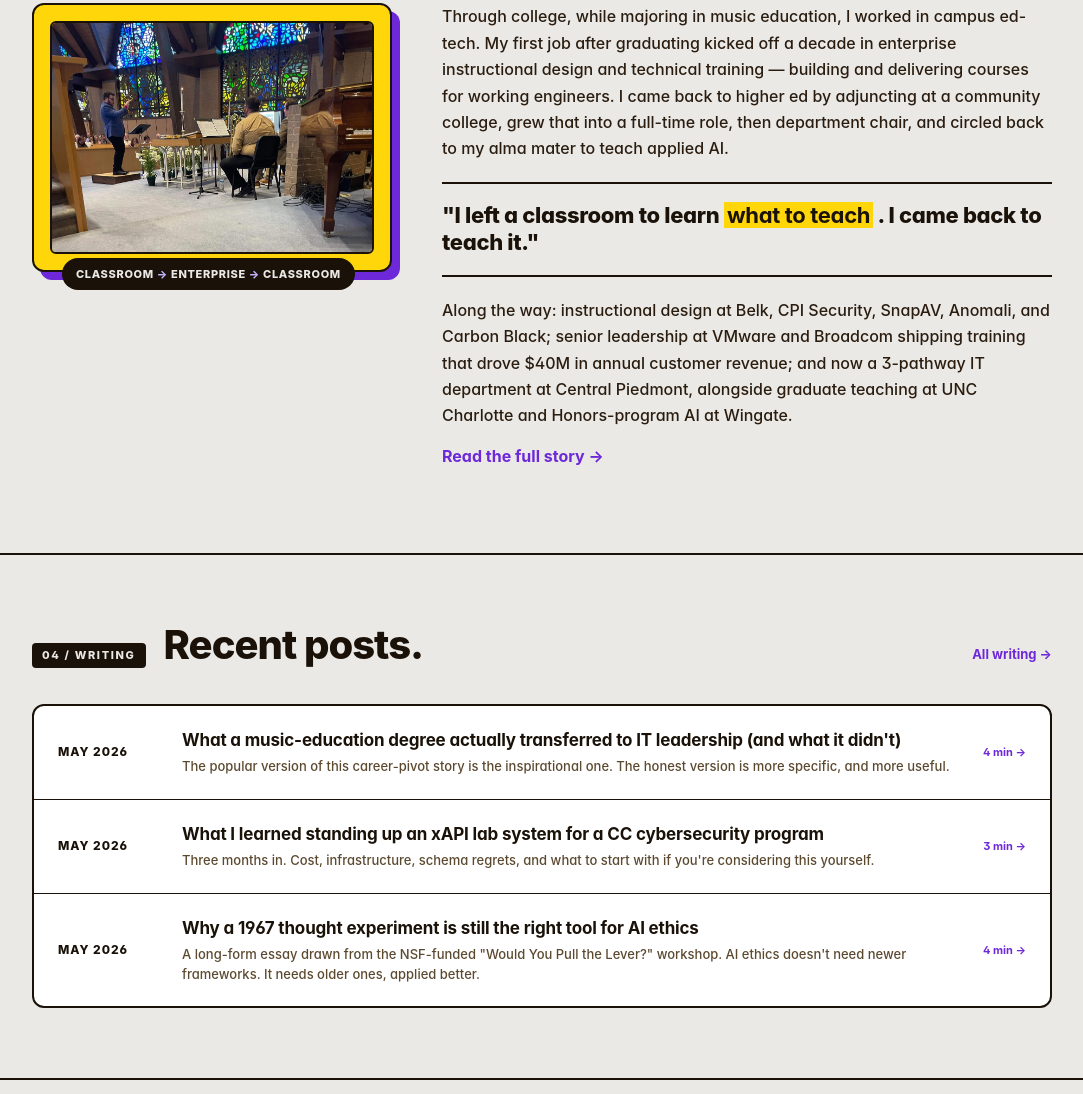
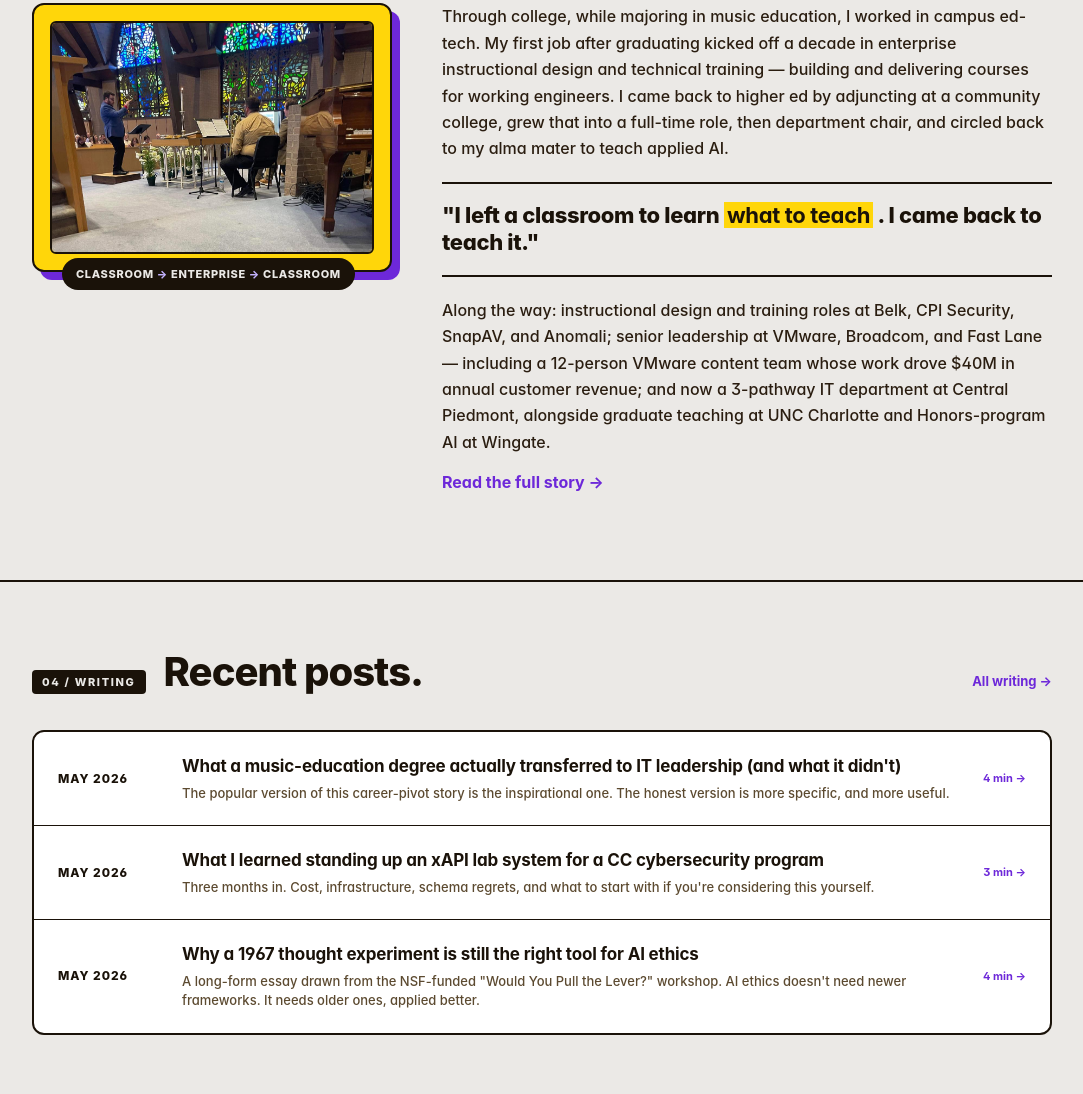
Before and after one commit to frazier-at-cpcc/vfrazier-app, an Astro site: page / in a window 1280 px wide. Shown: the part 2563-3657 px from the top of the page, without its empty margins (98-1181 px from the left). Built offline with nearby package versions, Linux system fonts and the light colour scheme; Astro itself is replaced by a stand-in of ours.

Commit message:
fix(content): homepage P3 — drop Carbon Black (VMware product), add Fast Lane
Carbon Black was a VMware product line where Frazier taught, not a separate
employer; redundant with the next clause. Fast Lane was missing from the
senior-leadership group.

```diff
--- a/src/components/AboutBlock.astro
+++ b/src/components/AboutBlock.astro
@@ -19,7 +19,7 @@ import teachingMusic from '../assets/teaching-music.jpg';
         <div class="pullquote">
           "I left a classroom to learn <HighlightPhrase text="what to teach" phrase="what to teach" />. I came back to teach it."
         </div>
-        <p>Along the way: instructional design at Belk, CPI Security, SnapAV, Anomali, and Carbon Black; senior leadership at VMware and Broadcom shipping training that drove $40M in annual customer revenue; and now a 3-pathway IT department at Central Piedmont, alongside graduate teaching at UNC Charlotte and Honors-program AI at Wingate.</p>
+        <p>Along the way: instructional design and training roles at Belk, CPI Security, SnapAV, and Anomali; senior leadership at VMware, Broadcom, and Fast Lane — including a 12-person VMware content team whose work drove $40M in annual customer revenue; and now a 3-pathway IT department at Central Piedmont, alongside graduate teaching at UNC Charlotte and Honors-program AI at Wingate.</p>
         <p><a class="more" href="/about">Read the full story →</a></p>
       </div>
     </div>
```
